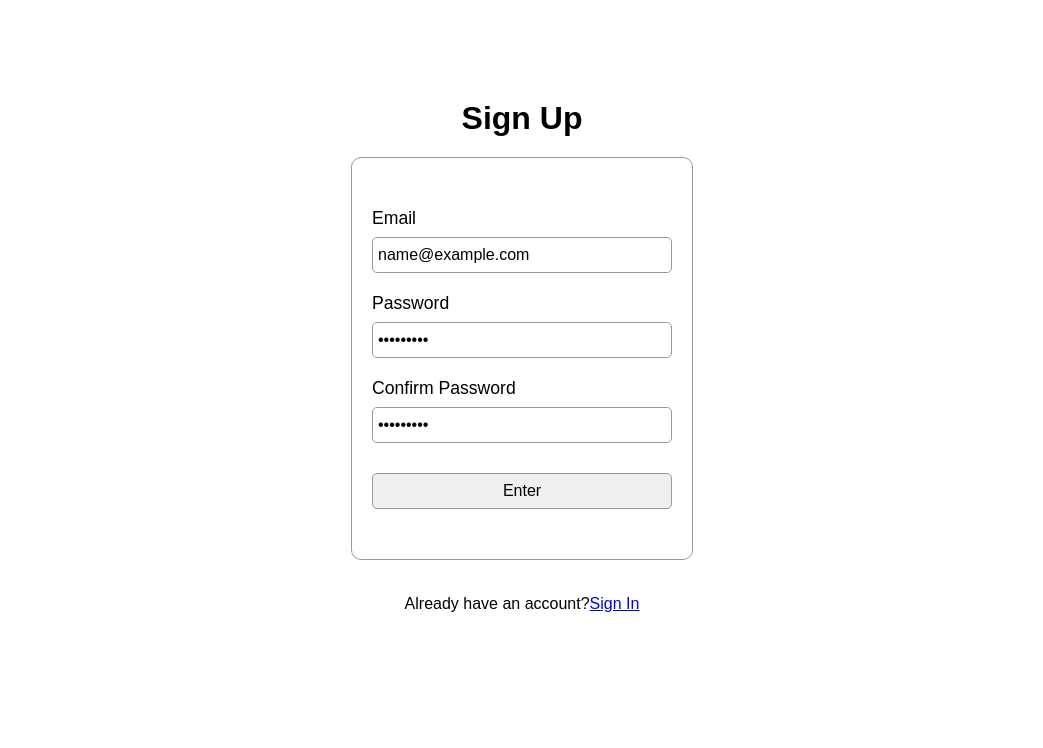
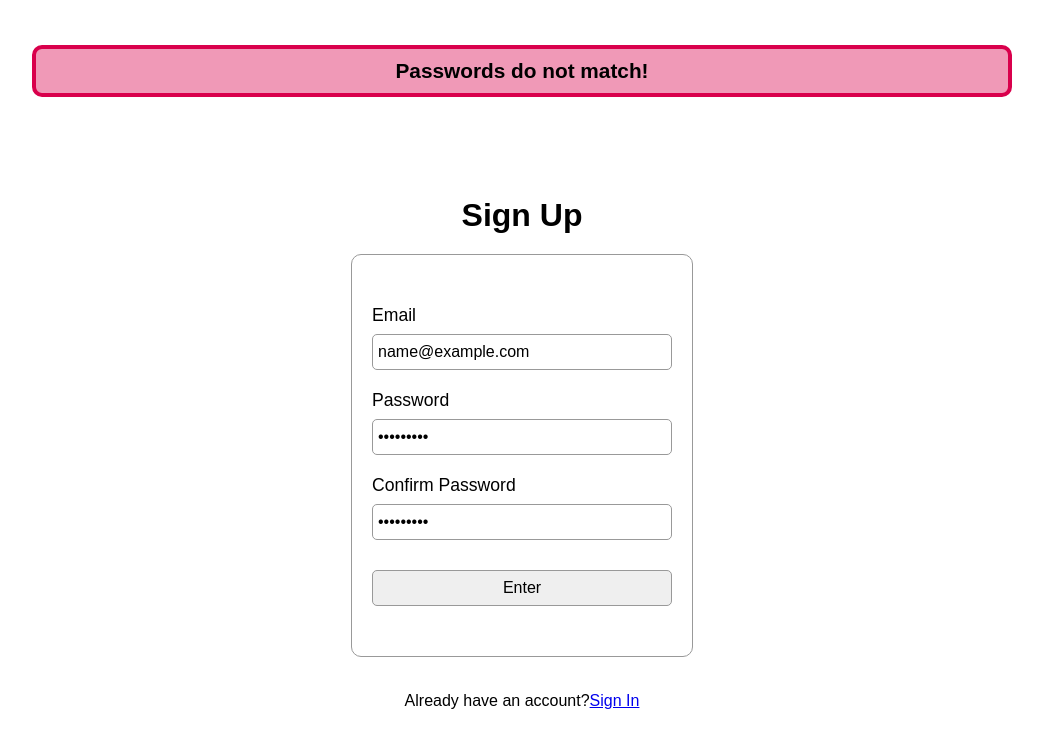
Before and after one commit to Noob-Dev-Official/react-firebase-auth-dev, a React (Create React App) app: page /sign-up in a window 1280 px wide. Both pictures are taken after typing "name@example.com", "Sample123", "Sample123" into the empty fields and a click on the input "Enter". Shown: the top 748 px of the page, without its empty margins (118-1161 px from the left). Built offline with nearby package versions, Linux system fonts and the light colour scheme; no server answers.

Commit message:
updated signup

```diff
--- /dev/null
+++ b/src/components/Alert.js
@@ -0,0 +1,33 @@
+import React from 'react';
+import styled from 'styled-components';
+
+const AlertDiv = styled.div`
+	border: 4px solid #d9004c;
+	margin: 45px 150px 0px 150px;
+	color: #000;
+	padding: 10px 20px;
+	text-align: center;
+	justify-content: center;
+	align-items: center;
+	border-radius: 10px;
+	background: rgb(217, 0, 76, 0.4);
+	/* min-width: 200px; */
+
+	& h3 {
+		font-size: 1.3rem;
+	}
+`;
+
+const Alert = (props) => {
+	const { mssg } = props;
+
+	return (
+		<>
+			<AlertDiv>
+				<h3>{mssg}</h3>
+			</AlertDiv>
+		</>
+	);
+};
+
+export default Alert;
--- a/src/pages/SignUp.js
+++ b/src/pages/SignUp.js
@@ -2,6 +2,7 @@ import React, { useState, useRef } from 'react';
 import styled from 'styled-components';
 import { Link } from 'react-router-dom';
 import { useAuth } from '../contexts/authContext';
+import Alert from '../components/Alert';
 
 const Parent = styled.div`
 	margin-top: 100px;
@@ -58,12 +59,16 @@ const SubmitBtn = styled(Input)`
 
 	&:hover {
 		cursor: pointer;
+		background-color: #d8d8d8;
 	}
 `;
 
 const SignUp = () => {
 	const [email, setEmail] = useState({ email: '' });
 	const [password, setPassword] = useState({ password: '' });
+	const [error, setError] = useState(false);
+	const [errorMssg, setErrorMssg] = useState('');
+	const [loading, setLoading] = useState(false);
 
 	const { signup } = useAuth();
 
@@ -85,14 +90,37 @@ const SignUp = () => {
 		});
 	};
 
-	const onFormSubmit = (e) => {
+	const onFormSubmit = async (e) => {
 		e.preventDefault();
 
-		signup(email, password);
+		if (confirmPasswordRef.current.value !== password) {
+			setError(true);
+			setErrorMssg('Passwords do not match!');
+			hideErrorMssg();
+			return 'incorrect password';
+		} else {
+			try {
+				setLoading(true);
+				await signup(email, password);
+			} catch (err) {
+				setErrorMssg(err);
+				console.log(err);
+				hideErrorMssg();
+			}
+		}
+
+		setLoading(false);
+	};
+
+	const hideErrorMssg = () => {
+		setTimeout(() => {
+			setError(false);
+		}, 5000);
 	};
 
 	return (
 		<>
+			{error && <Alert mssg={errorMssg} />}
 			<Parent>
 				<Heading>Sign Up</Heading>
 				<Form onSubmit={onFormSubmit}>
@@ -125,7 +153,12 @@ const SignUp = () => {
 							required
 						/>
 					</ConfirmPasswordDiv>
-					<SubmitBtn type='submit' name='submit' value='Enter' />
+					<SubmitBtn
+						disabled={loading}
+						type='submit'
+						name='submit'
+						value='Enter'
+					/>
 				</Form>
 				<p>
 					Already have an account?<Link to='/sign-in'>Sign In</Link>
```
Also changed, not shown: src/firebase.js (+0 -12 lines).
